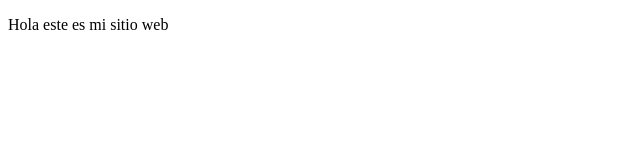
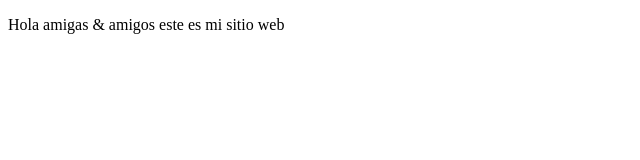
Before and after one commit to ampagr/proyectoDemoPrework, a plain HTML site: page index.html in a window 1280 px wide. Shown: the whole page, without its empty margins (0-640 px from the left). Drawn offline with Linux system fonts and the light colour scheme.

Commit message:
cambios agragamos amigos & amigas

```diff
--- a/index.html
+++ b/index.html
@@ -8,7 +8,7 @@
 </head>
 <body>
    <p>
-        Hola este es mi sitio web
+        Hola amigas & amigos este es mi sitio web
    </p>
 </body>
 </html>
```
